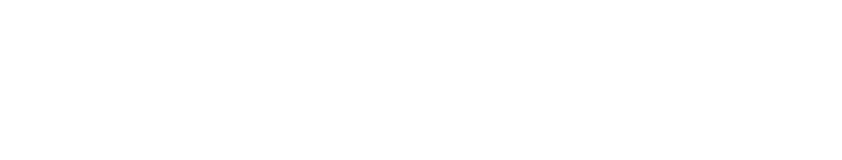
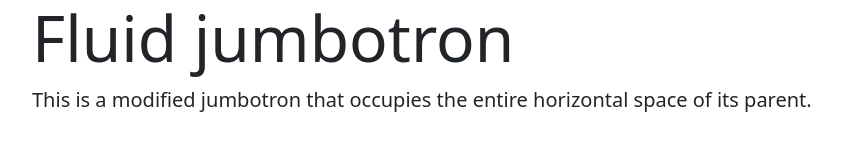
Before and after one commit to camizag/team-profile-generator, a website: page dist/index.html in a window 1280 px wide. Shown: the whole page, without its empty margins (50-892 px from the left). Drawn offline with nearby package versions, Linux system fonts and the light colour scheme.

Commit message:
created basic html elements

```diff
--- a/dist/index.html
+++ b/dist/index.html
@@ -4,9 +4,15 @@
     <meta charset="UTF-8">
     <meta http-equiv="X-UA-Compatible" content="IE=edge">
     <meta name="viewport" content="width=device-width, initial-scale=1.0">
+    <link rel="stylesheet" href="https://cdn.jsdelivr.net/npm/bootstrap@5.2.0-beta1/dist/css/bootstrap.min.css">
     <title>My Team</title>
 </head>
 <body>
-
+    <div class="jumbotron jumbotron-fluid">
+        <div class="container">
+          <h1 class="display-3">Fluid jumbotron</h1>
+          <p class="lead">This is a modified jumbotron that occupies the entire horizontal space of its parent.</p>
+        </div>
+      </div>
 </body>
 </html>
```
